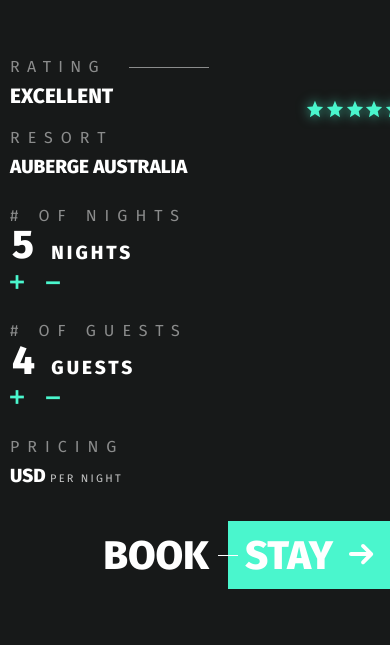
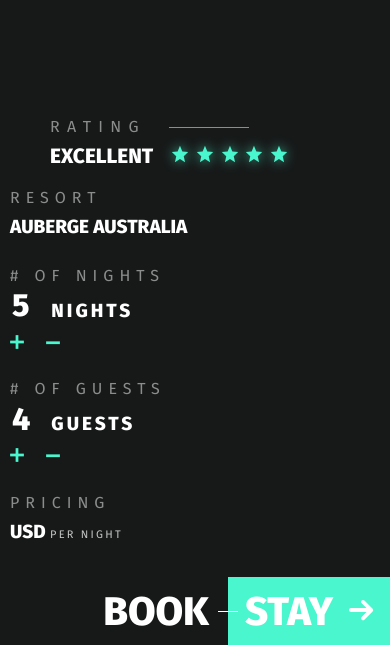
Before and after one commit to ellavrubel/serf_travel, a website: page app/index.html in a window 390 px wide. Shown: the part 3538-4183 px from the top of the page. Before the commit the page ends 4127 px from the top, so only its background shows below. Drawn offline with nearby package versions, Linux system fonts and the light colour scheme.

Commit message:
sleep @media finished

```diff
--- a/app/index.html
+++ b/app/index.html
@@ -952,7 +952,7 @@
                     </div>
                 </div>
                 <div class="holder-slider__descr holder-slider__descr-sleep">
-                    <div class="descr">
+                    <div class="descr descr-sleep">
                         <div class="headline-right">Rating</div>
                         <div class="descr__head">Excellent
 
@@ -975,7 +975,7 @@
                             Australia</div>
                     </div>
                     <div class="holder-slider__info-item">
-                        <div class="holder-slider__info-subtitle"># of Nights</div>
+                        <div class="holder-slider__info-subtitle sleep-nights"># of Nights</div>
                         <div class="holder-slider__info-title nights-guests">
 
                             <div class="quantity">
@@ -1011,10 +1011,6 @@
                 </div>
 
             </div>
-
-
-
-
         </div>
 </section>
 
--- a/app/scss/_media.scss
+++ b/app/scss/_media.scss
@@ -547,6 +547,20 @@
 
 @media (max-width: 472px){
 
+
+
+  .holder-slider .holder-slider__descr-sleep .descr-sleep{
+    padding: 20px 0 0 50px;
+  }
+  .sleep .holder-slider__info-subtitle {
+    letter-spacing: 6px;
+  }
+
+  .holder{
+      &.sleep{
+        background-image: none;
+      }
+  }
 }
 
 @media (max-width: 468px){
@@ -571,6 +585,15 @@
   .holder-slider .descr {
     margin-top: 178px;
     padding-left: 59px;
+  }
+  .holder__star-list {
+    top: -3px;
+    right: -30px;
+    li {
+      img {
+        margin-right: -20px;
+      }
+    }
   }
 }
 
@@ -685,5 +708,25 @@
   .holder-pricing__span {
     letter-spacing: 2.25px;
   }
+  .holder{
+    &.sleep{
+      padding-top: 40px;
+    }
+  }
+  .quantity input {
+    font-size: 32px;
+  }
+
+
+
+
+
+
+
+
+
+
+
+
 
   }
```
Also changed, not shown: app/css/style.min.css, app/scss/style.css, 1 other file.
